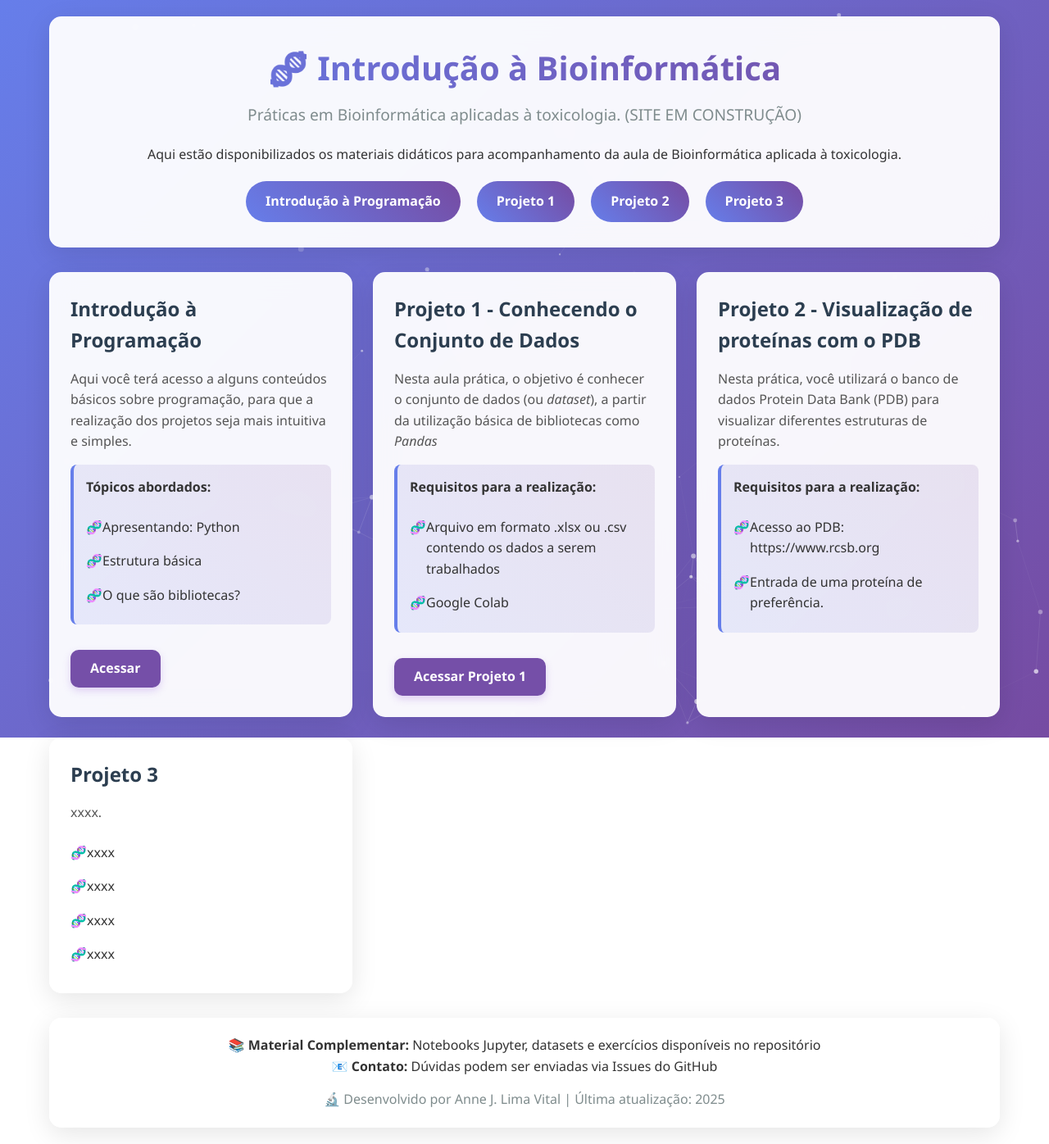
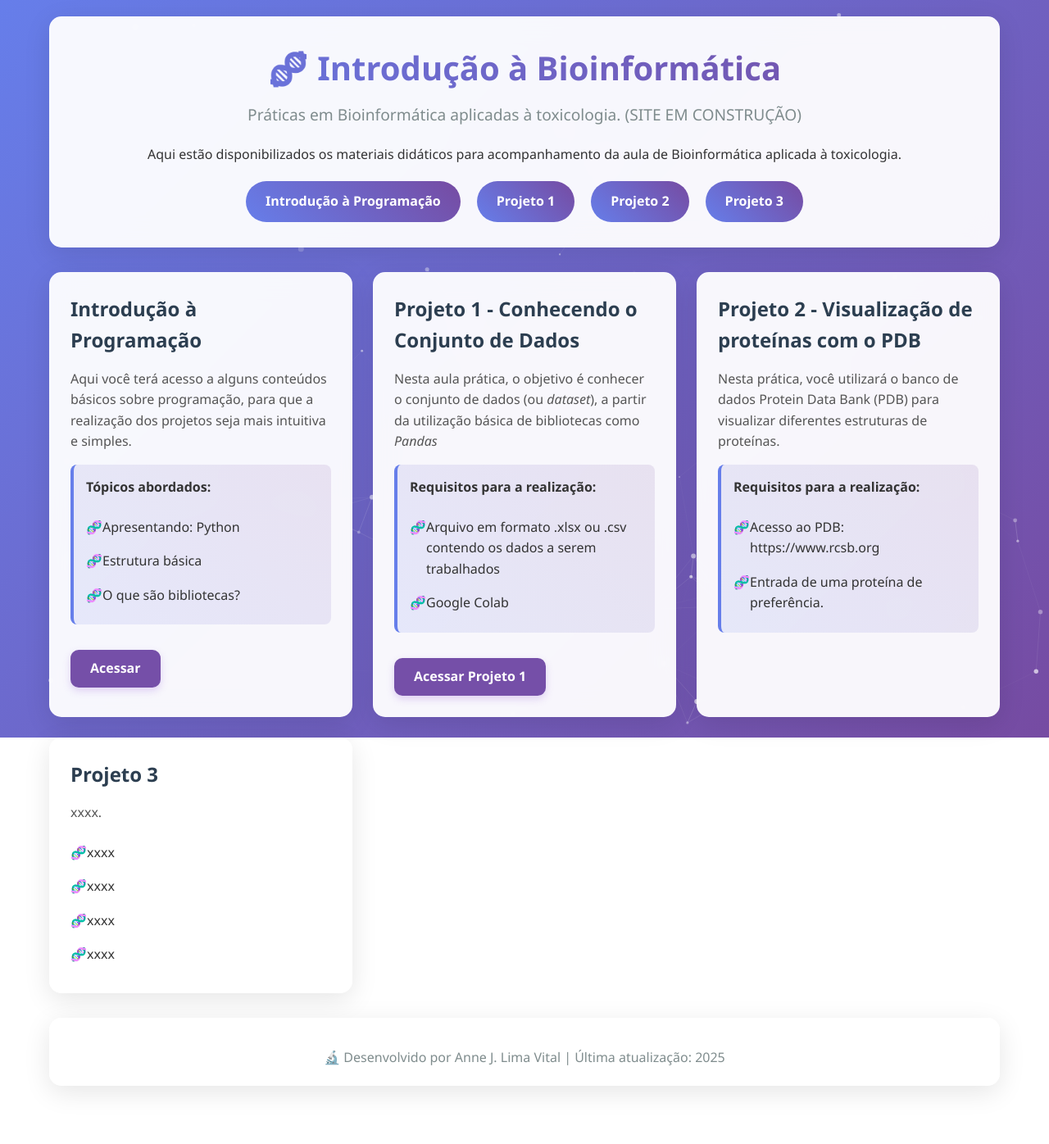
Before and after one commit to annejosiele/AJLV-Bioinformatics, a Jekyll site: the page index.html, which Jekyll copies as it is, in a window 1280 px wide. Shown: the whole page at 82% size. Built offline with Jekyll 4.4.1, drawn with Linux system fonts in a browser that asks for light colours; after the commit the page ends 1345 px from its top, so only the background shows below that.

Commit message:
Update index.html

```diff
--- a/index.html
+++ b/index.html
@@ -94,8 +94,6 @@
         </div>
 
         <footer class="fade-in" style="animation-delay: 1s;">
-            <p>📚 <strong>Material Complementar:</strong> Notebooks Jupyter, datasets e exercícios disponíveis no repositório</p>
-            <p>📧 <strong>Contato:</strong> Dúvidas podem ser enviadas via Issues do GitHub</p>
             <p style="margin-top: 15px; color: #7f8c8d;">
                 🔬 Desenvolvido por Anne J. Lima Vital | Última atualização: 2025
             </p>
```
